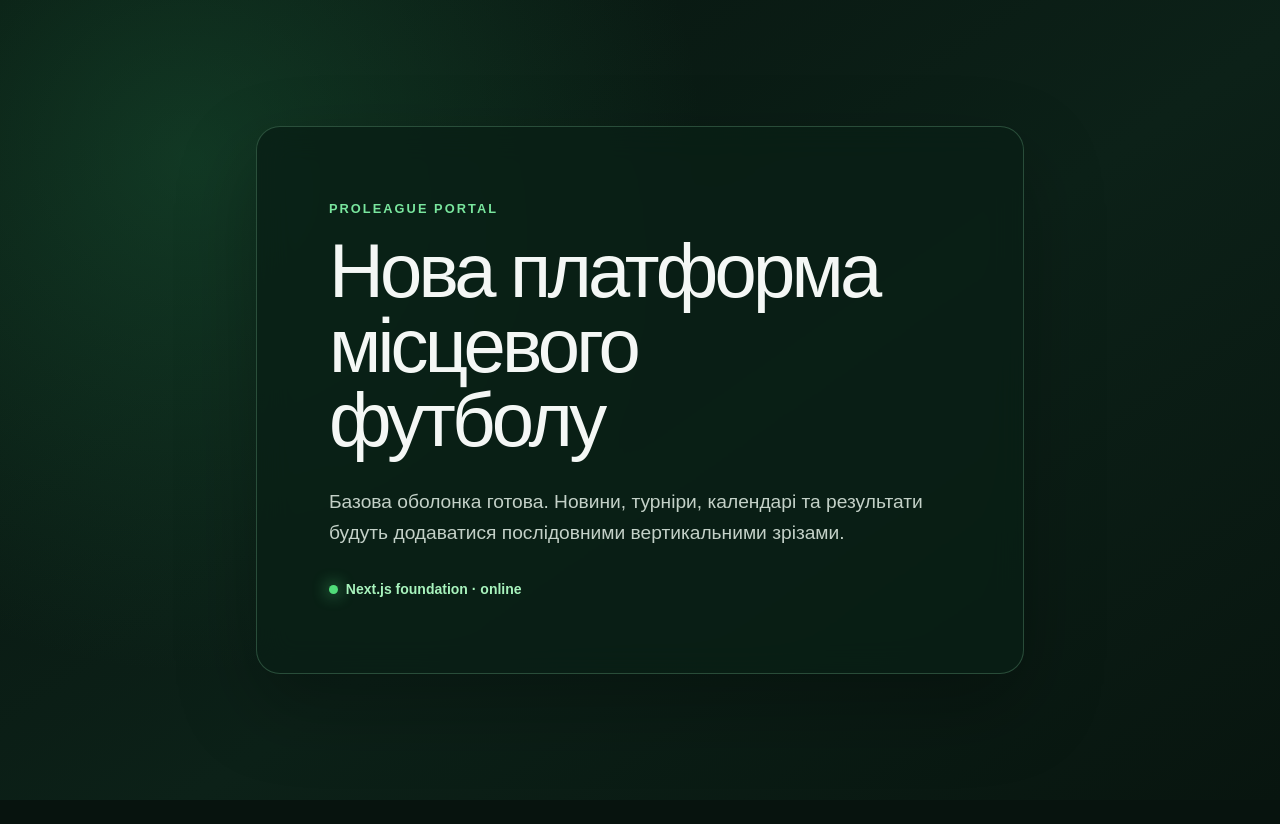
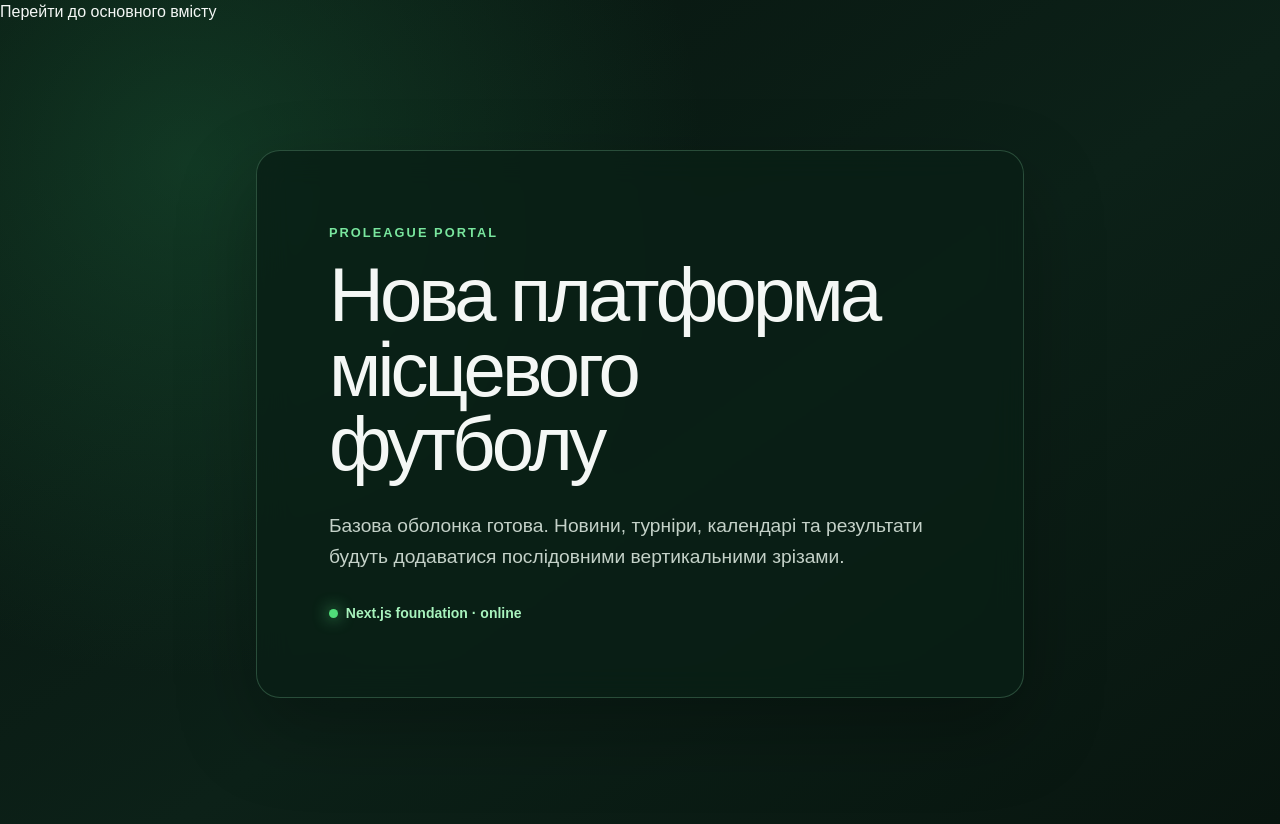
Before and after one commit to DMV22/Pro-League, a Next.js app: page / in a window 1280 px wide. Before the commit the page ends 800 px from the top, so only its background shows below. Built offline with nearby package versions, Linux system fonts and the light colour scheme.

Commit message:
feat: establish Ukrainian metadata conventions

```diff
--- a/src/app/layout.tsx
+++ b/src/app/layout.tsx
@@ -1,11 +1,25 @@
 import type { Metadata } from 'next'
 import type { ReactNode } from 'react'
+
+import { appLocale, openGraphLocale } from '@/shared/i18n/config'
+import { uiText } from '@/shared/i18n/ui-text'
 
 import './globals.css'
 
 export const metadata: Metadata = {
-  title: 'ProLeague',
-  description: 'Інформаційний портал місцевих футбольних змагань.',
+  applicationName: uiText.brand.name,
+  title: {
+    default: uiText.metadata.defaultTitle,
+    template: `%s | ${uiText.brand.name}`,
+  },
+  description: uiText.metadata.description,
+  openGraph: {
+    type: 'website',
+    locale: openGraphLocale,
+    siteName: uiText.brand.name,
+    title: uiText.metadata.defaultTitle,
+    description: uiText.metadata.description,
+  },
 }
 
 type RootLayoutProps = Readonly<{
@@ -14,8 +28,13 @@ type RootLayoutProps = Readonly<{
 
 export default function RootLayout({ children }: RootLayoutProps) {
   return (
-    <html lang="uk">
-      <body>{children}</body>
+    <html lang={appLocale.htmlLanguage}>
+      <body>
+        <a className="skip-link" href="#main-content">
+          {uiText.accessibility.skipToContent}
+        </a>
+        {children}
+      </body>
     </html>
   )
 }
--- /dev/null
+++ b/src/shared/i18n/config.ts
@@ -0,0 +1,32 @@
+export const appLocale = {
+  htmlLanguage: 'uk',
+  intlLocale: 'uk-UA',
+  timeZone: 'Europe/Kyiv',
+} as const
+
+export const openGraphLocale = 'uk_UA'
+
+const dateFormatter = new Intl.DateTimeFormat(appLocale.intlLocale, {
+  dateStyle: 'long',
+  timeZone: appLocale.timeZone,
+})
+
+const dateTimeFormatter = new Intl.DateTimeFormat(appLocale.intlLocale, {
+  dateStyle: 'long',
+  timeStyle: 'short',
+  timeZone: appLocale.timeZone,
+})
+
+type DateInput = Date | number | string
+
+function toDate(value: DateInput) {
+  return value instanceof Date ? value : new Date(value)
+}
+
+export function formatAppDate(value: DateInput) {
+  return dateFormatter.format(toDate(value))
+}
+
+export function formatAppDateTime(value: DateInput) {
+  return dateTimeFormatter.format(toDate(value))
+}
--- /dev/null
+++ b/src/shared/i18n/ui-text.ts
@@ -0,0 +1,55 @@
+export const uiText = {
+  brand: {
+    name: 'ProLeague',
+  },
+  metadata: {
+    defaultTitle: 'ProLeague — місцевий футбол',
+    description:
+      'Офіційна інформація про місцеві футбольні змагання, команди, календарі, результати та новини.',
+  },
+  accessibility: {
+    skipToContent: 'Перейти до основного вмісту',
+  },
+  navigation: {
+    publicLabel: 'Основна навігація',
+    adminLabel: 'Навігація адміністратора',
+    home: 'Головна',
+    adminHome: 'Огляд',
+    publicPortal: 'Відкрити публічний портал',
+  },
+  public: {
+    kicker: 'ProLeague Portal',
+    title: 'Нова платформа місцевого футболу',
+    summary:
+      'Базова оболонка готова. Новини, турніри, календарі та результати будуть додаватися послідовними вертикальними зрізами.',
+    status: 'Next.js foundation · online',
+    footer: 'Інформаційний портал місцевих футбольних змагань.',
+  },
+  admin: {
+    metadataTitle: 'Адміністрування',
+    metadataDescription: 'Службова оболонка керування порталом ProLeague.',
+    eyebrow: 'Службова область',
+    title: 'ProLeague Admin',
+    kicker: 'Admin shell',
+    pageTitle: 'Керування порталом',
+    summary:
+      'Тут з’являться інструменти для новин, змагань, календарів і результатів.',
+    authNotice:
+      'Авторизація та робочі модулі будуть підключені на наступних етапах.',
+  },
+  feedback: {
+    loading: 'Завантажуємо сторінку…',
+    loadingAdmin: 'Завантажуємо область адміністрування…',
+    errorKicker: 'Помилка',
+    errorTitle: 'Не вдалося завантажити сторінку',
+    errorDescription: 'Спробуйте повторити дію. Якщо помилка не зникне, поверніться пізніше.',
+    retry: 'Спробувати ще раз',
+  },
+  notFound: {
+    metadataTitle: 'Сторінку не знайдено',
+    kicker: '404',
+    title: 'Такої сторінки немає',
+    description: 'Перевірте адресу або поверніться на головну сторінку порталу.',
+    backHome: 'Повернутися на головну',
+  },
+} as const
```
Also changed, not shown: 1 other file (tests, documents, lock files or other folders).
